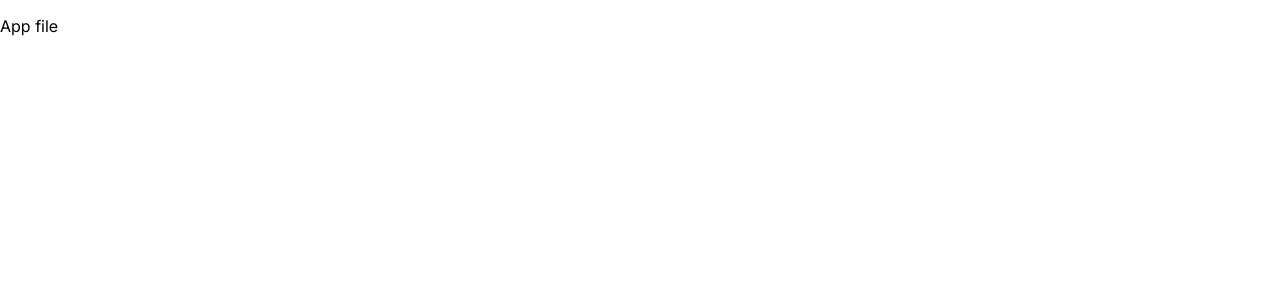
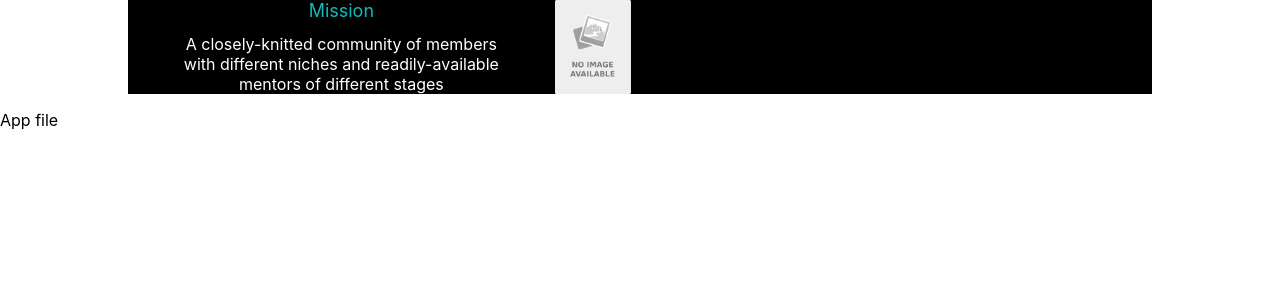
Before and after one commit to rhdevs/rhdevs-website, a React (Create React App) app: page / in a window 1280 px wide. Shown: the top 300 px of the page. Built offline with nearby package versions, Linux system fonts and the light colour scheme.

Commit message:
added page section component with title, description, image and position as parameters

```diff
--- a/src/App.tsx
+++ b/src/App.tsx
@@ -1,3 +1,4 @@
+import PageSectionComponent from './components/PageSection'
 import { GlobalStyle } from './styles/GlobalStyles'
 import Theme from './styles/Theme'
 
@@ -5,6 +6,12 @@ function App() {
   return (
     <Theme>
       <GlobalStyle />
+      <PageSectionComponent
+        title="Mission"
+        description="A closely-knitted community of members with different niches and readily-available mentors of different stages"
+        image=""
+        position="right"
+      />
       <p>App file</p>
     </Theme>
   )
--- /dev/null
+++ b/src/components/PageSection.tsx
@@ -0,0 +1,34 @@
+import React from 'react'
+import { ImageContainer, MainContainer, TextContainer, Title, Body } from './styles/PageSection.styled'
+
+type Props = {
+  title: string
+  description: string
+  position: string
+  image: string
+}
+
+function PageSectionComponent(props: Props) {
+  if (props.position === 'right') {
+    return (
+      <MainContainer>
+        <TextContainer>
+          <Title>{props.title}</Title>
+          <Body>{props.description}</Body>
+        </TextContainer>
+        <ImageContainer image={props.image} />
+      </MainContainer>
+    )
+  }
+  return (
+    <MainContainer>
+      <ImageContainer image={props.image} />
+      <TextContainer>
+        <Title>{props.title}</Title>
+        <Body>{props.description}</Body>
+      </TextContainer>
+    </MainContainer>
+  )
+}
+
+export default PageSectionComponent
--- /dev/null
+++ b/src/components/styles/PageSection.styled.ts
@@ -0,0 +1,43 @@
+import styled from 'styled-components'
+import Null from '../../assets/noimg.png'
+
+export const MainContainer = styled.div`
+  height: 33%;
+  width: 80%;
+  display: flex;
+  margin: auto;
+  background-color: black;
+`
+
+export const ImageContainer = styled.div<{ image: string }>`
+  width: 70%;
+  background-size: contain;
+  background-repeat: no-repeat;
+  ${(props) => (props.image === '' ? `background-image: url(${Null});` : `background-image: url(${props.image});`)}
+`
+
+export const TextContainer = styled.div`
+  height: 100%;
+  width: 50%;
+  display: flex;
+  flex-direction: column;
+`
+
+export const Title = styled.div`
+  height: 45%;
+  text-align: center;
+  color: #0cbcbc;
+  font-size: large;
+  display: flex;
+  flex-direction: column;
+  justify-content: flex-end;
+  padding-bottom: 3%;
+`
+
+export const Body = styled.div`
+  height: 55%;
+  width: 80%;
+  text-align: center;
+  margin-left: 10%;
+  color: white;
+`
```
Also changed, not shown: .eslintrc.json, src/assets/noimg.png (added), 1 other file (tests, documents, lock files or other folders).
